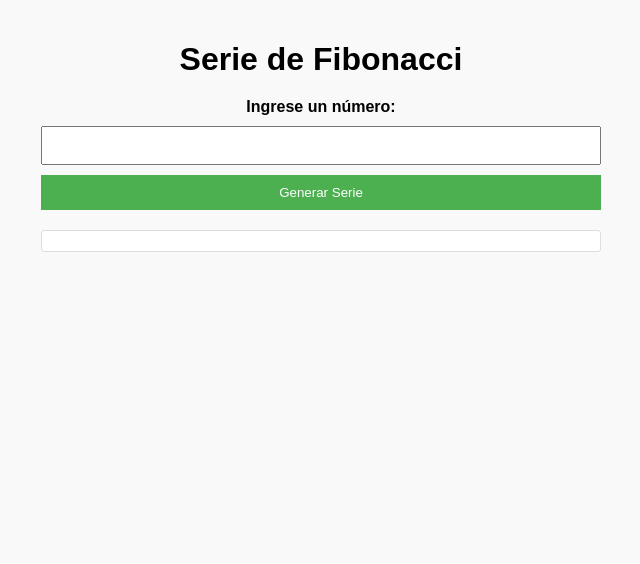
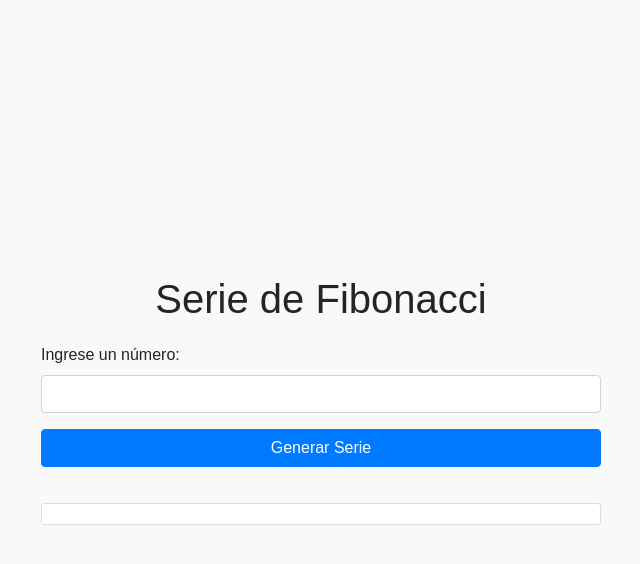
Before and after one commit to Fredy-AP/FIbonacci, a plain HTML site: page index.html in a window 1280 px wide. Shown: the whole page, without its empty margins (319-959 px from the left). Drawn offline with nearby package versions, Linux system fonts and the light colour scheme.

Commit message:
Update index.html

```diff
--- a/index.html
+++ b/index.html
@@ -2,11 +2,11 @@
 <html>
 <head>
     <title>Serie de Fibonacci</title>
+    <meta name="viewport" content="width=device-width, initial-scale=1">
+    <link rel="stylesheet" href="https://stackpath.bootstrapcdn.com/bootstrap/4.5.2/css/bootstrap.min.css">
     <style>
         body {
             font-family: Arial, sans-serif;
-            margin: 0;
-            padding: 0;
             background-color: #f9f9f9;
         }
 
@@ -15,39 +15,15 @@
             margin: 0 auto;
             padding: 20px;
             box-sizing: border-box;
+            min-height: 100vh;
+            display: flex;
+            flex-direction: column;
+            justify-content: center;
         }
 
         h1 {
             text-align: center;
             margin-bottom: 20px;
-        }
-
-        .form-container {
-            text-align: center;
-            margin-bottom: 20px;
-        }
-
-        label {
-            font-weight: bold;
-            margin-bottom: 10px;
-            display: block;
-        }
-
-        input {
-            padding: 10px;
-            margin-bottom: 10px;
-            width: 100%;
-            box-sizing: border-box;
-        }
-
-        button {
-            padding: 10px 20px;
-            background-color: #4CAF50;
-            color: white;
-            border: none;
-            cursor: pointer;
-            width: 100%;
-            box-sizing: border-box;
         }
 
         #result {
@@ -67,39 +43,17 @@
         #result p:not(:last-child) {
             border-bottom: 1px solid #dddddd;
         }
-
-        /* Estilos para dispositivos móviles */
-        @media screen and (max-width: 480px) {
-            .container {
-                padding: 10px;
-            }
-
-            input, button {
-                padding: 8px;
-                font-size: 14px;
-            }
-        }
-
-        /* Estilos adicionales para dispositivos móviles */
-        @media screen and (max-width: 320px) {
-            .container {
-                padding: 5px;
-            }
-
-            input, button {
-                padding: 6px;
-                font-size: 12px;
-            }
-        }
     </style>
 </head>
 <body>
     <div class="container">
         <h1>Serie de Fibonacci</h1>
-        <div class="form-container">
+        <div class="form-group">
             <label for="num-input">Ingrese un número:</label>
-            <input type="number" id="num-input">
-            <button onclick="generateFibonacci()">Generar Serie</button>
+            <input type="number" id="num-input" class="form-control">
+        </div>
+        <div class="form-group">
+            <button onclick="generateFibonacci()" class="btn btn-primary btn-block">Generar Serie</button>
         </div>
         <div id="result"></div>
     </div>
```
